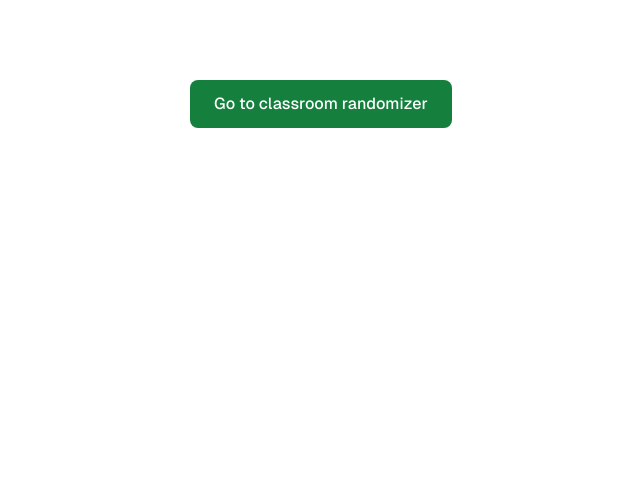
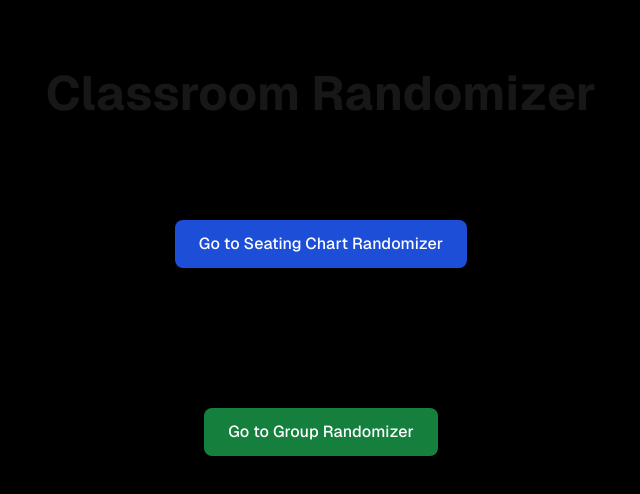
Before and after one commit to r6pid/student-hacks-submission, a Next.js app: page / in a window 1280 px wide. Shown: the top 494 px of the page, without its empty margins (319-959 px from the left). Built offline with nearby package versions, Linux system fonts and the light colour scheme.

Commit message:
Editing Text

```diff
--- a/app/classroomrandomizer/page.tsx
+++ b/app/group/page.tsx
@@ -2,8 +2,11 @@ import Link from 'next/link'
 
 export default function Page() {
   return (
-    <div className="grid grid-rows-[20px_1fr_20px] items-center justify-items-center min-h-screen p-8 pb-20 gap-16 sm:p-20 font-[family-name:var(--font-geist-sans)]">
-      <h1> Classroom Randomizer </h1>
+    <div
+      className="grid items-center justify-items-center min-h-screen p-8 pb-20 gap-16 sm:p-30 font-[family-name:var(--font-geist-sans)]"
+      style={{ gridTemplateRows: "repeat(auto-fill, minmax(100px, 1fr))", height: '100vh' }}
+    >
+      <h1 className="text-5xl font-bold"> Group Randomizer </h1>
       <Link
         href="/"
         className="items-center gap-5 self-start rounded-lg bg-blue-700 px-6 py-3 text-sm font-medium text-white transition-colors hover:bg-gray-400 md:text-base"
--- a/app/page.tsx
+++ b/app/page.tsx
@@ -3,13 +3,25 @@ import Link from 'next/link'
 
 export default function Home() {
 	return (
-		<div className="grid grid-rows-[20px_1fr_20px] items-center justify-items-center min-h-screen p-8 pb-20 gap-16 sm:p-20 font-[family-name:var(--font-geist-sans)]">
-			<Link
-				href="/classroomrandomizer"
-				className="flex items-center gap-5 self-start rounded-lg bg-green-700 px-6 py-3 text-sm font-medium text-white transition-colors hover:bg-green-400 md:text-base"
+		<div className="bg-black">
+			<div
+				className="grid items-center justify-items-center min-h-screen p-8 pb-20 gap-16 sm:p-30 font-[family-name:var(--font-geist-sans)]"
+				style={{ gridTemplateRows: "repeat(auto-fill, minmax(100px, 1fr))", height: '100vh' }}
 			>
-				Go to classroom randomizer
-			</Link>
+				<h1 className="text-5xl font-bold"> Classroom Randomizer </h1>
+				<Link
+					href="/seatingchart"
+					className="flex items-center gap-5 self-start rounded-lg bg-blue-700 px-6 py-3 text-sm font-medium text-white transition-colors hover:bg-blue-400 md:text-base"
+				>
+					Go to Seating Chart Randomizer
+				</Link>
+				<Link
+					href="/group"
+					className="items-center gap-5 self-start rounded-lg bg-green-700 px-6 py-3 text-sm font-medium text-white transition-colors hover:bg-green-400 md:text-base"
+				>
+					Go to Group Randomizer
+				</Link>
+			</div>
 		</div>
 	);
 }
--- /dev/null
+++ b/app/seatingchart/layout.tsx
@@ -0,0 +1,7 @@
+export default function ClassroomLayout({
+    children,
+  }: {
+    children: React.ReactNode
+  }) {
+    return <section>{children}</section>
+  }
--- /dev/null
+++ b/app/seatingchart/page.tsx
@@ -0,0 +1,18 @@
+import Link from 'next/link'
+
+export default function Page() {
+  return (
+    <div
+      className="grid items-center justify-items-center min-h-screen p-8 pb-20 gap-16 sm:p-30 font-[family-name:var(--font-geist-sans)]"
+      style={{ gridTemplateRows: "repeat(auto-fill, minmax(100px, 1fr))", height: '100vh' }}
+    >
+      <h1 className="text-5xl font-bold"> Seating Chart Randomizer </h1>
+      <Link
+        href="/"
+        className="items-center gap-5 self-start rounded-lg bg-blue-700 px-6 py-3 text-sm font-medium text-white transition-colors hover:bg-gray-400 md:text-base"
+      >
+        Click here to go back
+      </Link>
+    </div>
+  )
+}
--- a/tailwind.config.ts
+++ b/tailwind.config.ts
@@ -11,6 +11,7 @@ const config: Config = {
       colors: {
         background: "var(--background)",
         foreground: "var(--foreground)",
+        'ghost-white': '#F8F8FF'
       },
     },
   },
--- a/tsconfig.json
+++ b/tsconfig.json
@@ -22,6 +22,6 @@
       "@/*": ["./*"]
     }
   },
-  "include": ["next-env.d.ts", "**/*.ts", "**/*.tsx", ".next/types/**/*.ts", "app/classroomrandomizer/page.js"],
+  "include": ["next-env.d.ts", "**/*.ts", "**/*.tsx", ".next/types/**/*.ts", "app/seatingchart/page.js"],
   "exclude": ["node_modules"]
 }
```
Also changed, not shown: app/group/layout.tsx (renamed from app/classroomrandomizer/layout.tsx).
